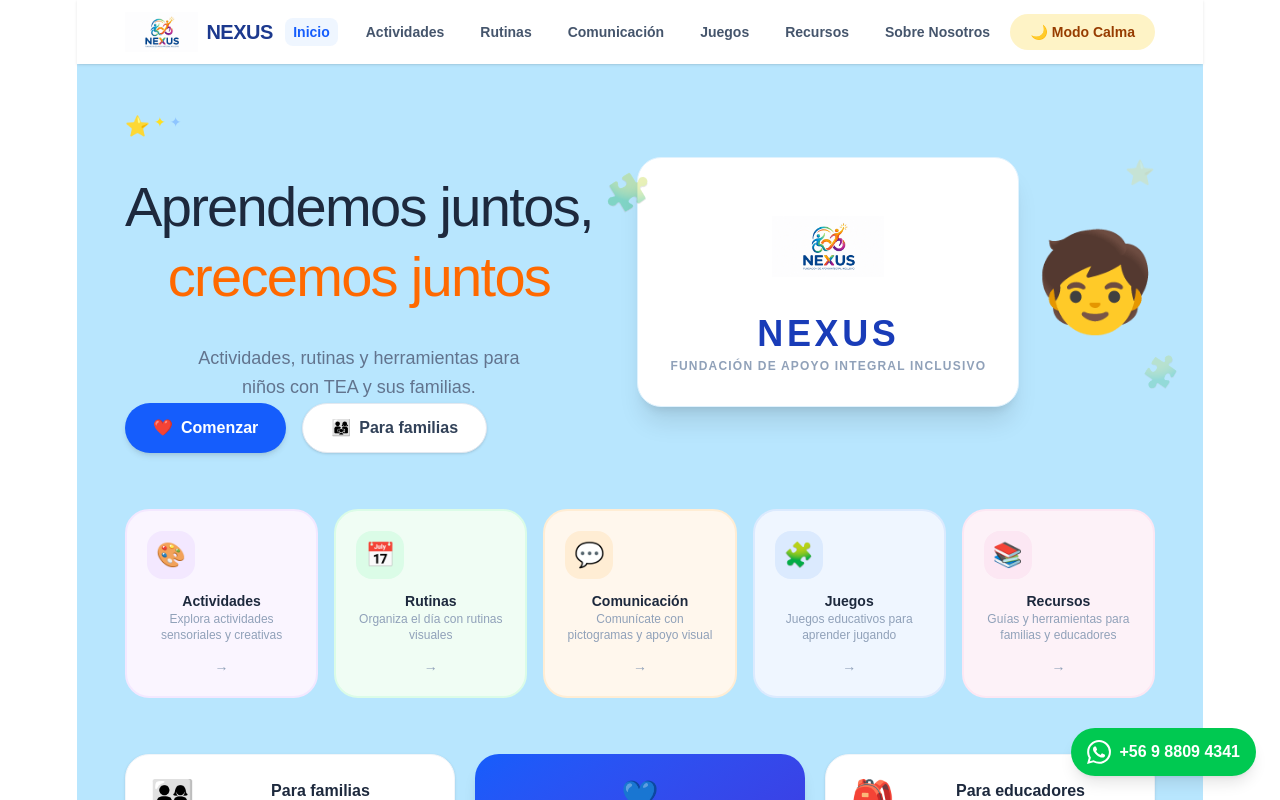
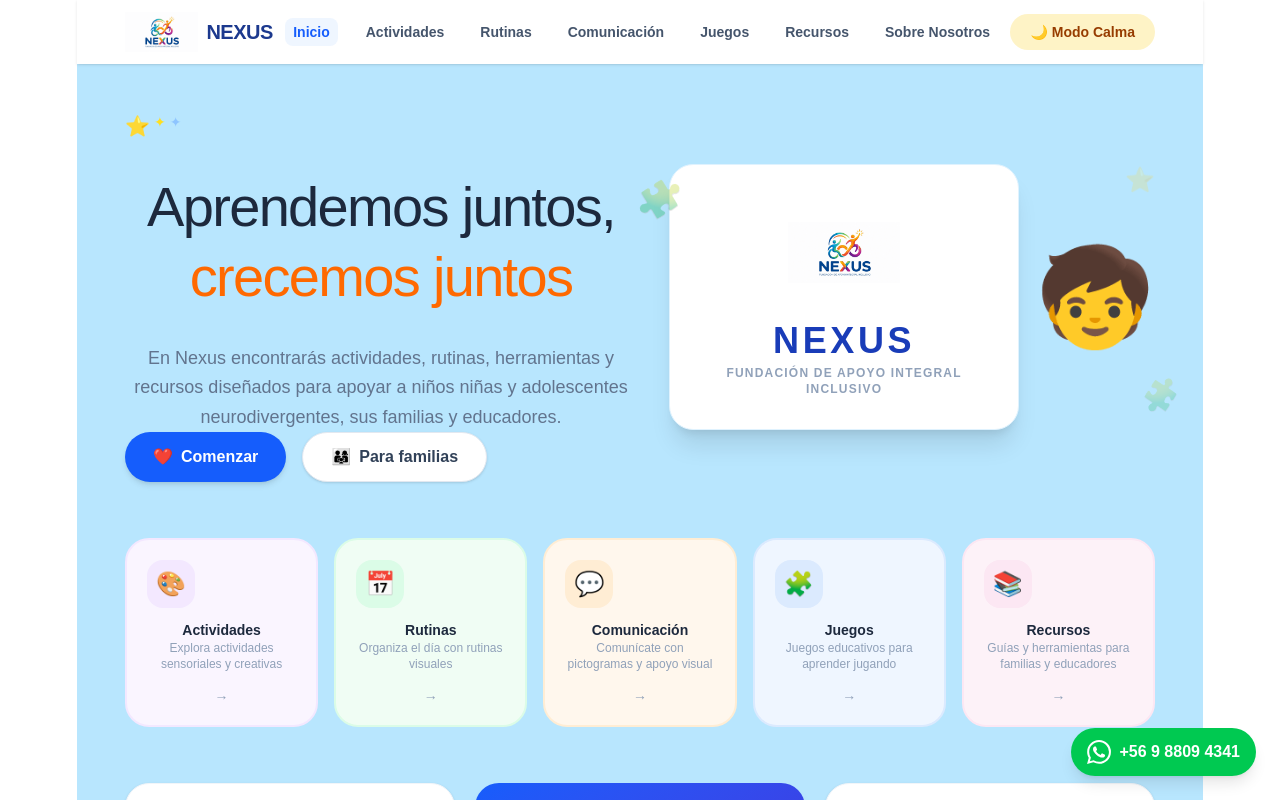
Before and after one commit to Barbarariv/nexus, a React (Vite) app: page / in a window 1280 px wide. Shown: the top 800 px of the page. Built offline with nearby package versions, Linux system fonts and the light colour scheme.

Commit message:
modificaciones

```diff
--- a/src/App.jsx
+++ b/src/App.jsx
@@ -83,8 +83,7 @@ function Home() {
               <span className="text-orange-500">crecemos juntos</span>
             </h1>
             <p className="text-slate-500 text-lg mb-8 leading-relaxed">
-              Actividades, rutinas y herramientas para<br className="hidden sm:block" />
-              niños con TEA y sus familias.
+              En Nexus encontrarás actividades, rutinas, herramientas y recursos diseñados para apoyar a niños niñas y adolescentes neurodivergentes, sus familias y educadores.
             </p>
             <div className="flex gap-4 flex-wrap">
               <Link to="/actividades"
```
